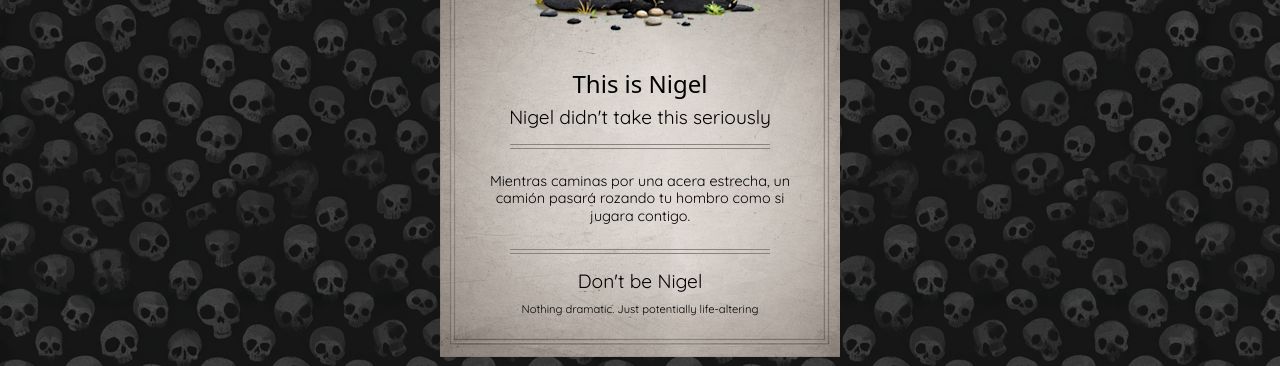
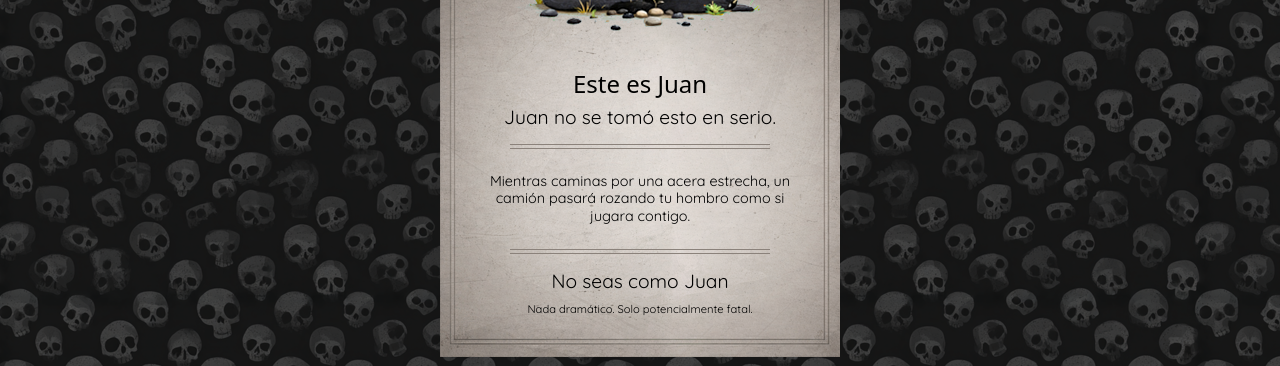
Before and after one commit to nperkinsr/don-parietto, a plain HTML site: page index.html in a window 1280 px wide. Shown: the part 303-669 px from the top of the page. Drawn offline with nearby package versions, Linux system fonts and the light colour scheme; a web font is replaced by a local one.

Commit message:
Update title and text to Spanish

```diff
--- a/index.html
+++ b/index.html
@@ -7,7 +7,7 @@
   <meta name="theme-color" content="#000000" media="(prefers-color-scheme: light)">
   <meta name="theme-color" content="#000000" media="(prefers-color-scheme: dark)">
 
-  <title>Mr Boney</title>
+  <title>Juan</title>
 
   <link rel=" stylesheet" href="https://cdnjs.cloudflare.com/ajax/libs/normalize/8.0.1/normalize.css" />
   <link rel="stylesheet" href="https://cdn.jsdelivr.net/npm/bootstrap-icons@1.13.1/font/bootstrap-icons.min.css">
@@ -24,8 +24,8 @@
     <div class="container">
 
       <header>
-        <h1>This is Nigel</h1>
-        <h2>Nigel didn't take this seriously</h2>
+        <h1>Este es Juan</h1>
+        <h2>Juan no se tomó esto en serio.</h2>
       </header>
       <main>
         <div class="lines">
@@ -39,10 +39,10 @@
         <div class="lines">
           <hr>
           <hr>
-          <h2>Don't be Nigel</h2>
+          <h2>No seas como Juan</h2>
       </main>
       <footer>
-        <p>Nothing dramatic. Just potentially life-altering</p>
+        <p>Nada dramático. Solo potencialmente fatal.</p>
       </footer>
     </div>
   </div>
```
